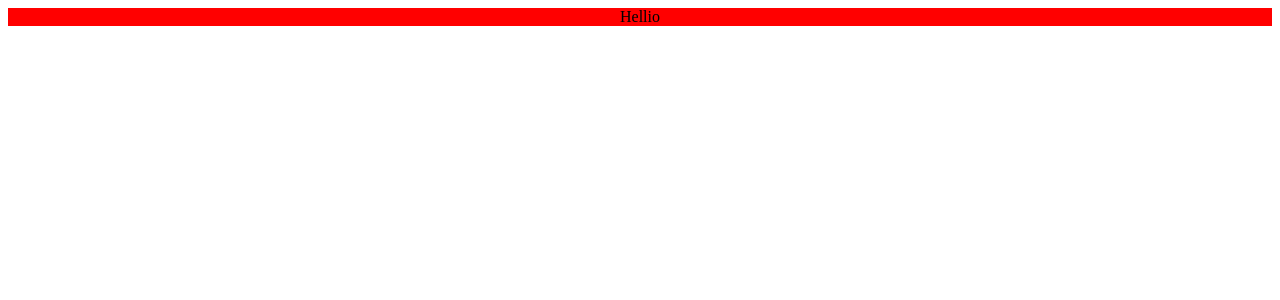
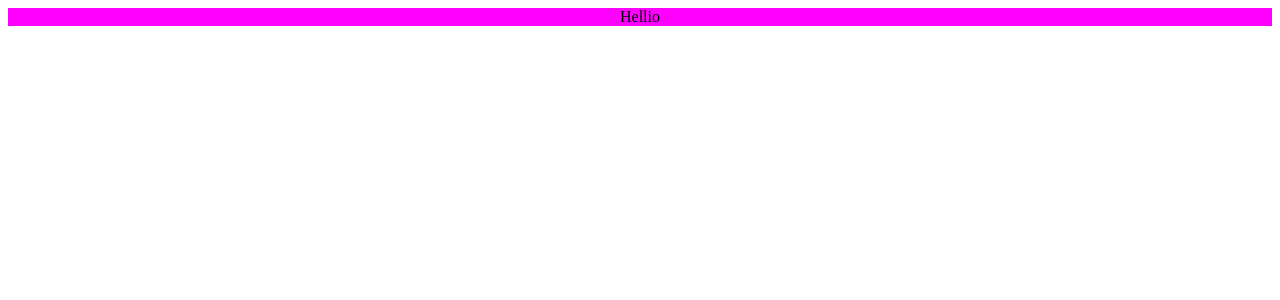
Before and after one commit to AdamSaleh797/LoRDraft, a React (Create React App) app in the folder client/: page / in a window 1280 px wide. Shown: the top 300 px of the page. Built offline with nearby package versions, Linux system fonts and the light colour scheme.

Commit message:
purple bg

```diff
--- a/client/src/index.css
+++ b/client/src/index.css
@@ -1,5 +1,5 @@
 .main {
   text-align: center;
   width: 100%;
-  background-color: #ff0000;
+  background-color: #ff00ff;
 }
```
